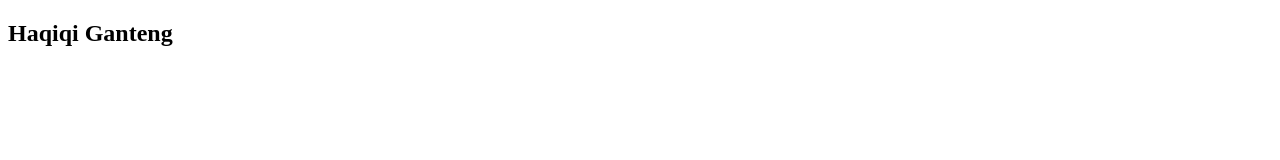
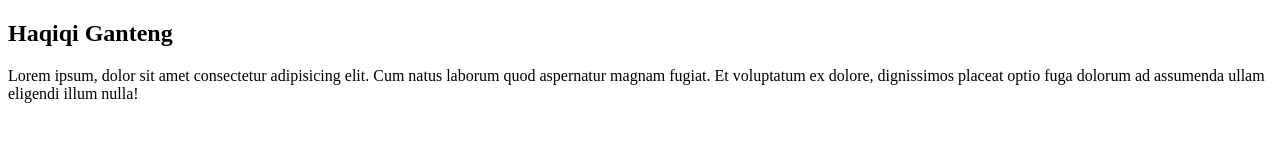
Before and after one commit to haqiqi963/dreamerz-git-test, a plain HTML site: page index.html in a window 1280 px wide. Drawn offline with Linux system fonts and the light colour scheme.

Commit message:
menambahkan paragraf

```diff
--- a/index.html
+++ b/index.html
@@ -7,5 +7,6 @@
 </head>
 <body>
     <h2>Haqiqi Ganteng</h2>
+    <p>Lorem ipsum, dolor sit amet consectetur adipisicing elit. Cum natus laborum quod aspernatur magnam fugiat. Et voluptatum ex dolore, dignissimos placeat optio fuga dolorum ad assumenda ullam eligendi illum nulla!</p>
 </body>
 </html>
```
